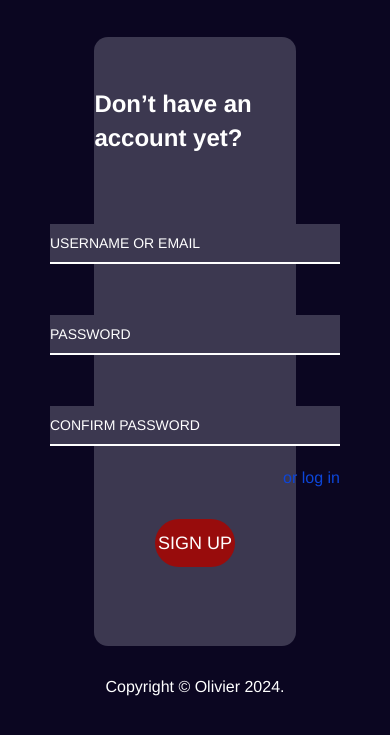
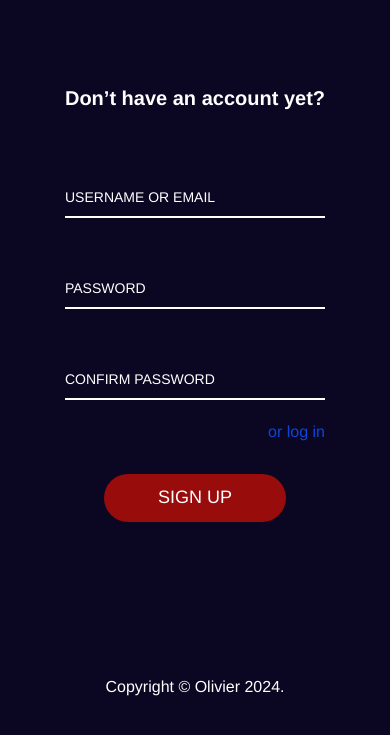
Before and after one commit to Oliviier-dev/mybrand-olivier, a plain HTML site: page UI/signup.html in a window 390 px wide. Shown: the part 63-798 px from the top of the page. Drawn offline with nearby package versions, Linux system fonts and the light colour scheme.

Commit message:
Made the signup page responsive

```diff
--- a/UI/signup.css
+++ b/UI/signup.css
@@ -232,4 +232,51 @@ footer{
         width: 86%;
         margin: auto;
     }
+
+    .signupform{
+        width: 90%;
+    }
+
+    .signupform > h2{
+        font-size: 20px;
+    }
+
+    .signup-button{
+        width: 60%;
+    }
 }
+
+@media screen and (max-width: 440px){
+    .signupform, input{
+        background-color: #0B0621;
+    }
+}
+
+
+@media screen and (max-width: 410px){
+    .loginform > h2:first-child{
+        font-size: 20px;
+    }
+
+    input{
+        width: 260px;
+    }
+
+    .help{
+        flex-direction: column;
+        justify-content: flex-start;
+        gap: 6px;
+        margin-bottom: 30px;
+    }
+
+    .help > span{
+        margin-bottom: 0px;
+    }
+}
+
+@media screen and (max-width: 360px){
+    input{
+        width: 200px;
+    }
+
+}
```
